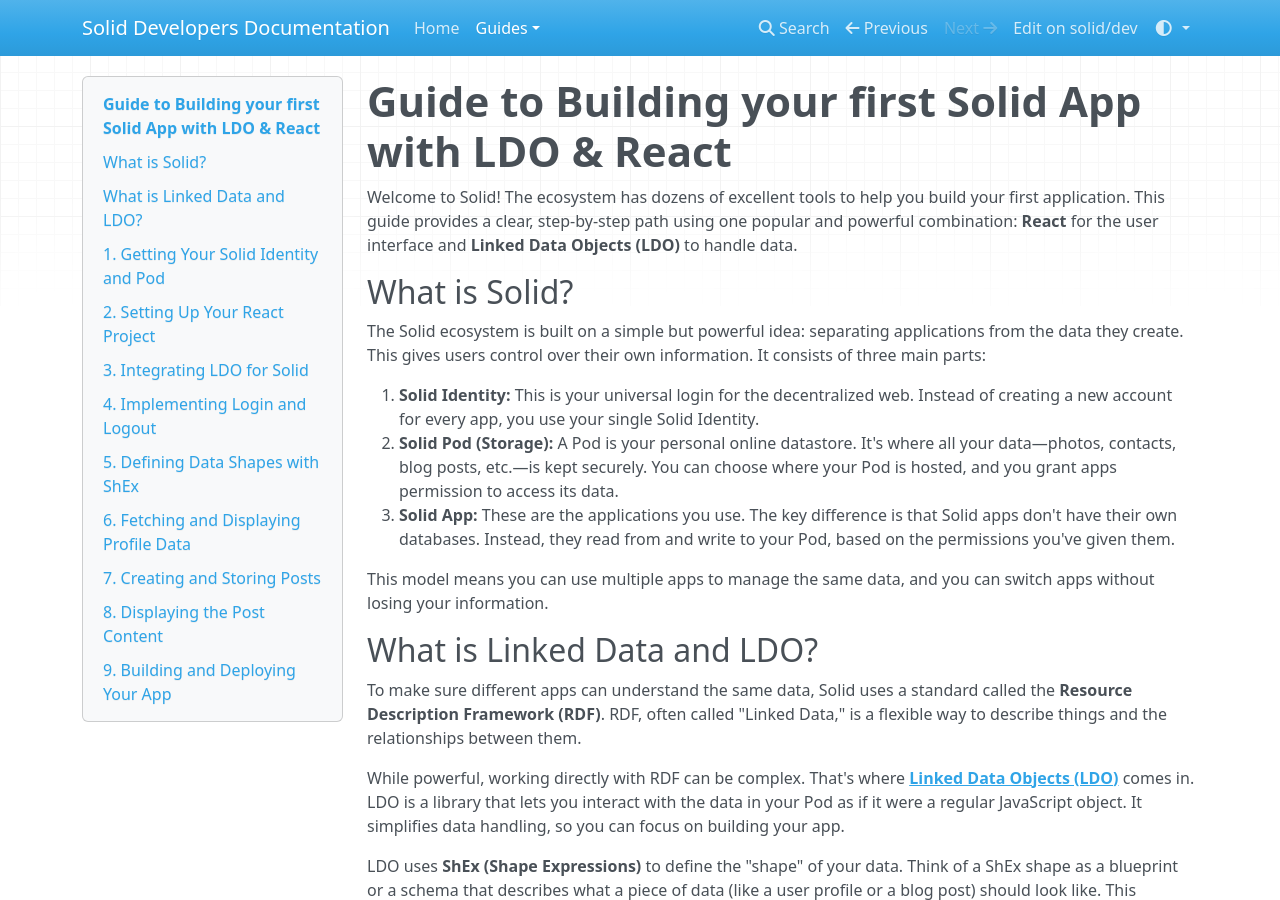
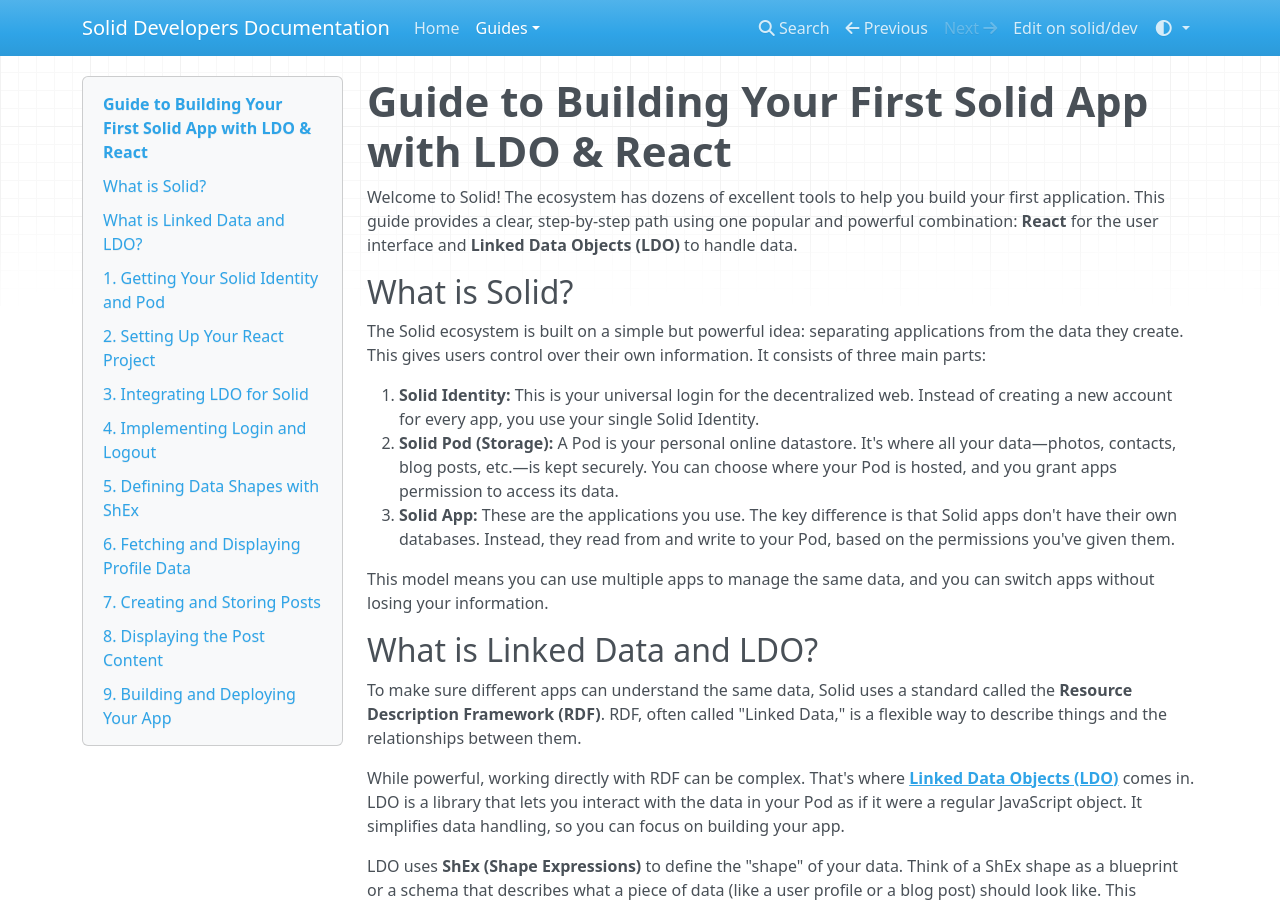
Before and after one commit to solid/dev, an MkDocs documentation site: the page built from docs/guides/ldo_react.md, in a window 1280 px wide and 900 px high. Built offline with MkDocs 1.6.1, drawn with Linux system fonts in a browser that asks for light colours; nearby versions of some CDN libraries.

Commit message:
Revert superfluous

```diff
--- a/docs/guides/ldo_react.md
+++ b/docs/guides/ldo_react.md
@@ -1,4 +1,4 @@
-# **Guide to Building your first Solid App with LDO & React**
+# **Guide to Building Your First Solid App with LDO & React**
 
 Welcome to Solid! The ecosystem has dozens of excellent tools to help you build your first application. This guide provides a clear, step-by-step path using one popular and powerful combination: **React** for the user interface and **Linked Data Objects (LDO)** to handle data.
 
```
